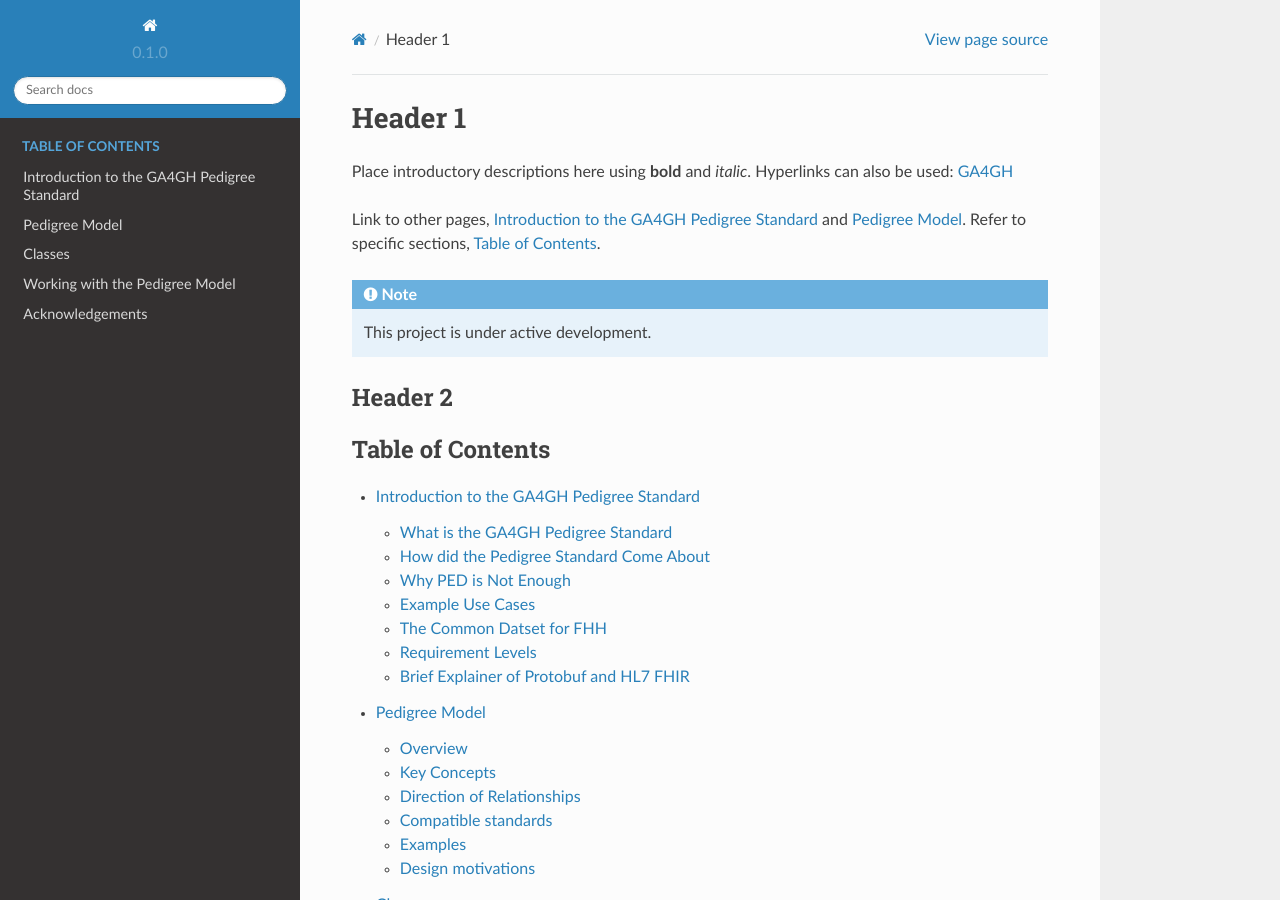
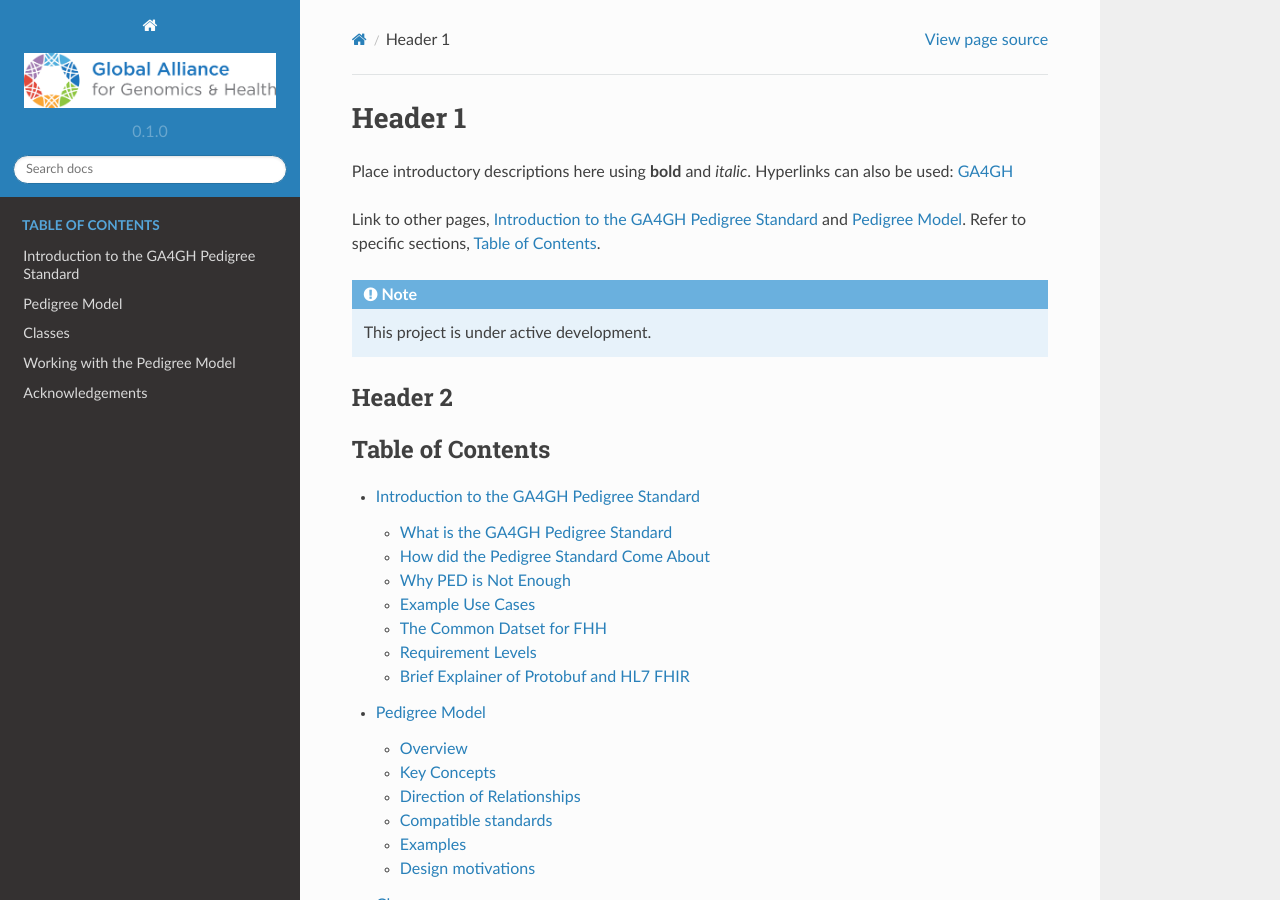
Before and after one commit to ga4gh/pedigree, a Sphinx documentation site: the page built from docs/source/index.rst, in a window 1280 px wide and 900 px high. Built offline with Sphinx 7.4.7 and the Read the Docs theme 2.0.0, drawn with Linux system fonts in a browser that asks for light colours.

Commit message:
Update conf.py
Adding GA4GH logo to the docs

```diff
--- a/docs/source/conf.py
+++ b/docs/source/conf.py
@@ -30,6 +30,7 @@
 # -- Options for HTML output
 
 html_theme = "sphinx_rtd_theme"
+html_logo = 'images/color-logo_no_tag_RBG-170118 (1).jpg'
 
 # -- Options for EPUB output
 epub_show_urls = "footnote"
```
